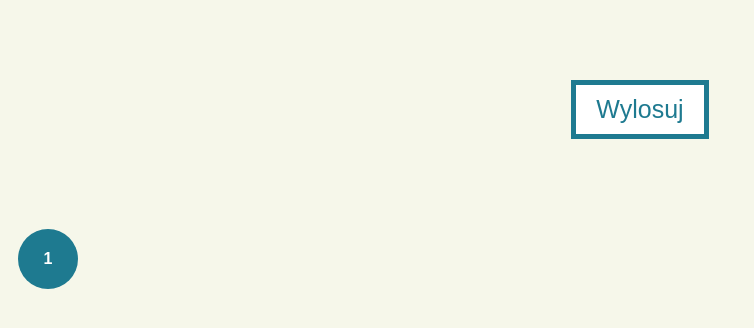
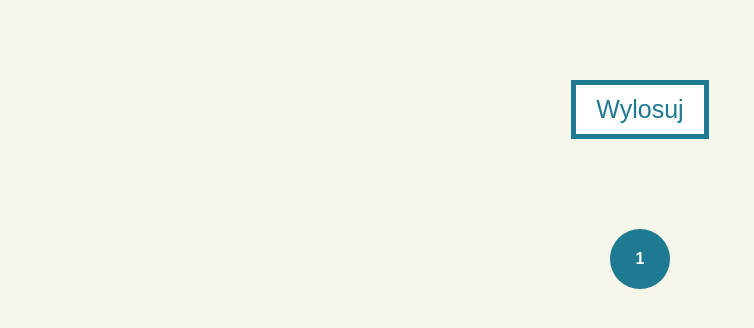
Before and after one commit to meggiszu/learning-HTML-CSS-and-JS, a plain HTML site: page lottery/index.html in a window 1280 px wide. Both pictures are taken after a click on the button "Wylosuj". Shown: the whole page, without its empty margins (0-754 px from the left). Drawn offline with Linux system fonts and the light colour scheme.

Commit message:
body margin added

```diff
--- a/lottery/main.css
+++ b/lottery/main.css
@@ -1,6 +1,10 @@
 html {
   font-family: "Oswald", Arial, sans-serif;
   background-color: #f6f7ea;
+}
+
+body {
+  margin: 0 150px;
 }
 
 button {
@@ -21,7 +25,12 @@ button:hover {
 
 
 #container {
-  width: 300px;
+  width: 100%;
+  display: flex;
+  flex-direction: row;
+  flex-wrap: wrap;
+  justify-content: center;
+
 
 }
 
--- a/lottery/script.js
+++ b/lottery/script.js
@@ -3,7 +3,7 @@ document.addEventListener("DOMContentLoaded", function(e) {
 const result = [];
 
 const losowanie = function() {
-  const box = document.getElementById('container');
+  const container = document.getElementById('container');
 
   if (result.length === 10) return;
 
@@ -24,7 +24,7 @@ const losowanie = function() {
 
   result.push(wynikLosowania);
 
-  box.appendChild(div);
+  container.appendChild(div);
 }
 const button = document.querySelector("button");
 
```
